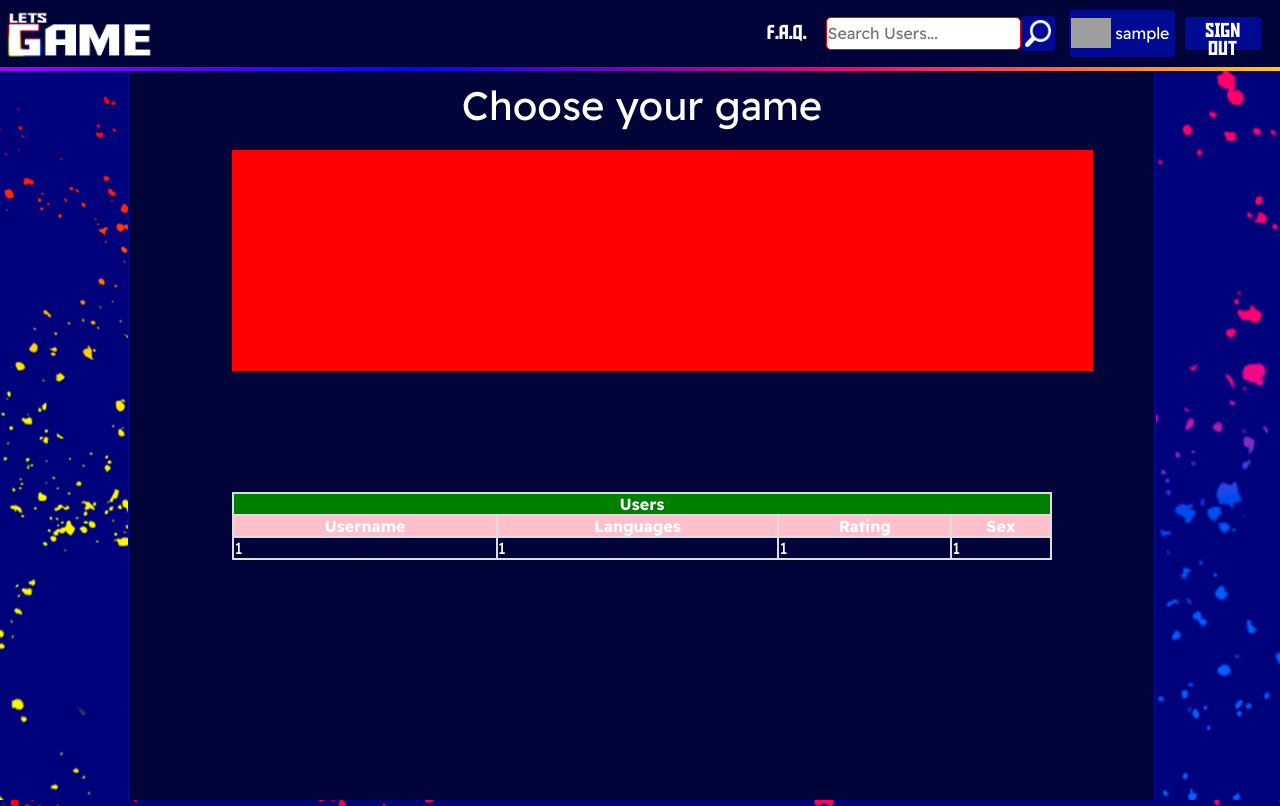
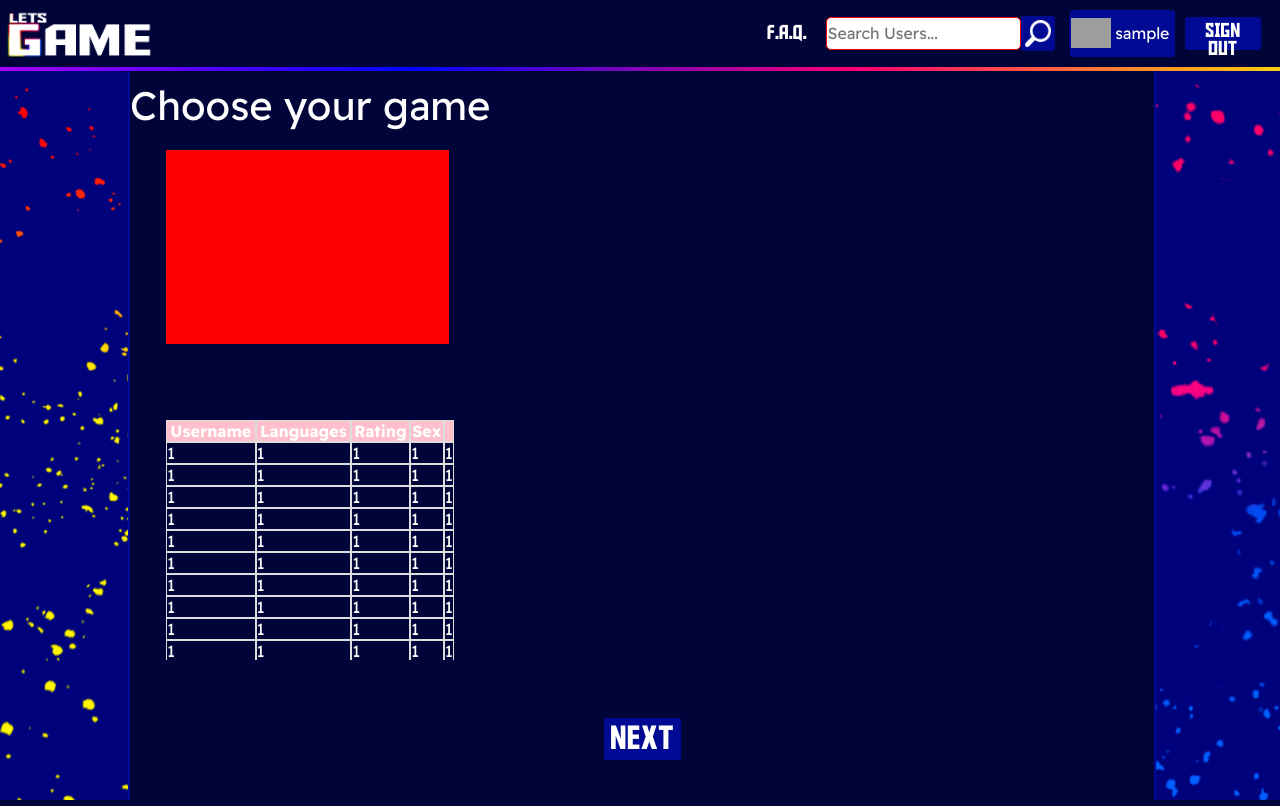
Before and after one commit to pt1C3/pap, a PHP site: page /play.php in a window 1280 px wide. Run offline with PHP 8.4, Linux system fonts and the light colour scheme; the visitor is signed in with stand-in values (Sample User, id 1); data that the repository does not hold is empty; grey boxes are pictures that could not be loaded.

Commit message:
play tabela funcionante mas feia

```diff
--- a/play.css
+++ b/play.css
@@ -1,5 +1,5 @@
 .games {
-  width: 80%;
+  width: calc(80% - 20px);
   padding: 2%;
   margin-left: 10%;
   display: grid;
@@ -8,9 +8,12 @@
   align-self: center;
   margin-bottom: 100px;
   height: 90%;
-  overflow-x:hidden;
-  overflow-y:scroll;
+  overflow-x: hidden;
+  overflow-y: scroll;
   background-color: red;
+
+}
+.games::-webkit-scrollbar{
 }
 .gameThumb {
   padding: 0;
@@ -18,15 +21,14 @@
   width: 90%;
   margin-right: 5%;
   border: outset 2pt;
-  border-image-source: linear-gradient(
-    45deg,
-    rgba(180, 0, 255, 1) 0%,
-    rgba(0, 6, 255, 1) 50%,
-    rgba(255, 0, 114, 1) 100%
-  );
+  border-image-source: linear-gradient(45deg,
+      rgba(180, 0, 255, 1) 0%,
+      rgba(0, 6, 255, 1) 50%,
+      rgba(255, 0, 114, 1) 100%);
   border-image-slice: 100 0;
   border-image-slice: 1;
 }
+
 .data {
   z-index: 0;
   padding-top: 60pt;
@@ -34,7 +36,7 @@
   background-color: #000438;
   margin-left: 10%;
   height: calc(100vh - 60pt);
-    display: flex;
+  display: grid;
   flex-direction: column;
   justify-content: space-between;
   border-right: 2pt solid #000a92;
@@ -72,38 +74,49 @@
 #nextbutton {
   font-family: "Aldo";
   color: #FFFFFF;
-  align-content: center;
-  padding-left: 10px;
-  padding-right: 10px;
-  pointer-events: none;
-  visibility:hidden;
-  margin-bottom: 40px;
-  margin-left: 82%;
+  cursor: pointer;
+  margin-left: 37%;
+  width: 20%;
   font-size: 25pt;
-  padding:5pt;
+  padding: 5pt;
   text-decoration: none;
   border-radius: 2px;
   background-color: #000a92;
   width: fit-content;
-  transition-duration: 0.5s;
+  transition-duration: 0.05s;
   transform: translateZ(0);
+  bottom: 5%;
+  position: absolute;
 }
 
-#nextbutton:hover{
+#nextbutton:hover {
   background-color: #000dbe;
   border-bottom: 3pt solid;
-  padding-right: 30px;
-  padding-left: 30px;
   border-image: linear-gradient(90deg, rgba(180, 0, 255, 1) 0%, rgba(0, 6, 255, 1) 33%, rgba(255, 0, 114, 1) 66%, rgba(255, 222, 0, 1) 100%);
   border-image-slice: 100 0;
   box-shadow: 0px 9px 21px 8px rgba(0, 0, 0, 0.438);
 }
-#usersList{
-  border-collapse: collapse;
-  width:80%;
-  height:fit-content;
-  margin-left:10%;
+
+#usersList {
+  border-collapse: separate;
+  width: 100%;
+  border-spacing: 0;
 }
-#usersList td, #usersList th{
-  border: 2px solid #ddd;
+#usersList thead th{
+  position: sticky;
+  top:0;
+   background-color:pink;
 }
+
+#usersList td, #usersList th {
+  border: 1px solid #ddd;
+}
+
+#table-wrapper {
+  overflow: hidden;
+  overflow-y: scroll;
+  height: 30vh;
+  width: 80%;
+  margin-left: 10%;
+
+}
--- a/play.php
+++ b/play.php
@@ -28,51 +28,163 @@
       <div class='games'>
         <?php
         foreach ($games as $game) {
-          echo '<a href="#" onclick="selected('.$game["gameID"].')"><img src="' . $game['thumbnail'] . '" class="gameThumb"/></a>';
+          echo '<a href="play.php?gameID=' . $game["gameID"] . '"><img src="' . $game['thumbnail'] . '" class="gameThumb"/></a>';
         }
-        foreach ($games as $game) {
-          echo '<a href="#" onclick="selected('.$game["gameID"].')"><img src="' . $game['thumbnail'] . '" class="gameThumb"/></a>';
-        }
-        foreach ($games as $game) {
-          echo '<a href="#" onclick="selected('.$game["gameID"].')"><img src="' . $game['thumbnail'] . '" class="gameThumb"/></a>';
-        }
+
         ?>
 
       </div>
     </div>
     <div>
-      <table id="usersList" >
-        <th colspan="5" style="background-color:green;">Users</th>
-        <tr style="background-color:pink;">
-          <th>Username</th>
-          <th>Languages</th>
-          <th>Rating</th>
-          <th>Sex</th>
+      <div id="table-wrapper">
+        <table id="usersList">
+          <thead>
+            <tr>
+              <th><span class="text">Username</span></th>
+              <th><span class="text">Languages</span></th>
+              <th><span class="text">Rating</span></th>
+              <th><span class="text">Sex</span></th>
+              <th><span class="text"></span></th>
+            </tr>
+          </thead>
+          <tbody>
+            <tr>
+              <td>1</td>
+              <td>1</td>
+              <td>1</td>
+              <td>1</td>
+              <td>1</td>
             </tr>
             <tr>
               <td>1</td>
               <td>1</td>
               <td>1</td>
               <td>1</td>
+              <td>1</td>
+            </tr>
+            <tr>
+              <td>1</td>
+              <td>1</td>
+              <td>1</td>
+              <td>1</td>
+              <td>1</td>
+            </tr>
+            <tr>
+              <td>1</td>
+              <td>1</td>
+              <td>1</td>
+              <td>1</td>
+              <td>1</td>
+            </tr>
+            <tr>
+              <td>1</td>
+              <td>1</td>
+              <td>1</td>
+              <td>1</td>
+              <td>1</td>
+            </tr>
+            <tr>
+              <td>1</td>
+              <td>1</td>
+              <td>1</td>
+              <td>1</td>
+              <td>1</td>
+            </tr>
+            <tr>
+              <td>1</td>
+              <td>1</td>
+              <td>1</td>
+              <td>1</td>
+              <td>1</td>
+            </tr>
+            <tr>
+              <td>1</td>
+              <td>1</td>
+              <td>1</td>
+              <td>1</td>
+              <td>1</td>
+            </tr>
+            <tr>
+              <td>1</td>
+              <td>1</td>
+              <td>1</td>
+              <td>1</td>
+              <td>1</td>
+            </tr>
+            <tr>
+              <td>1</td>
+              <td>1</td>
+              <td>1</td>
+              <td>1</td>
+              <td>1</td>
+            </tr>
+            <tr>
+              <td>1</td>
+              <td>1</td>
+              <td>1</td>
+              <td>1</td>
+              <td>1</td>
+            </tr>
+            <tr>
+              <td>1</td>
+              <td>1</td>
+              <td>1</td>
+              <td>1</td>
+              <td>1</td>
+            </tr>
+            <tr>
+              <td>1</td>
+              <td>1</td>
+              <td>1</td>
+              <td>1</td>
+              <td>1</td>
+            </tr>
+            <tr>
+              <td>1</td>
+              <td>1</td>
+              <td>1</td>
+              <td>1</td>
+              <td>1</td>
+            </tr>
+            <tr>
+              <td>1</td>
+              <td>1</td>
+              <td>1</td>
+              <td>1</td>
+              <td>1</td>
+            </tr>
+            <tr>
+              <td>1</td>
+              <td>1</td>
+              <td>1</td>
+              <td>1</td>
+              <td>1</td>
             </tr>
             <?php
-        $users = $pdo->query("SELECT * FROM user ")->fetchAll();
+            if (isset($_GET["gameID"]) == true) {
+              $users = $pdo->query("SELECT * FROM user, likedgames WHERE likedgames.gameID=" . $_GET["gameID"] . " and likedgames.userID= user.userID")->fetchAll();
+            } else $users = $pdo->query("SELECT * FROM user ")->fetchAll();
 
-        foreach($users as $user)
-        {
-          $languages = $pdo->query("SELECT userLanguage FROM languages where userID=". $user["userID"])->fetch();
+
+            foreach ($users as $user) {
+              if ($user["isAdmin"] != 1) {
+
+                $dadosLanguages = $pdo->query("SELECT userLanguage FROM languages where userID=" . $user["userID"])->fetchall();
+                $languages = array_column($dadosLanguages, 0);
                 echo '<tr>
-          <td>'.$user["username"] . '</td>
-          <td>'. implode(", ", $languages["userLanguage"]) . '</td>
-          <td>'. $user["rating"]. '</td>
-          <td>'. $user["sex"]. '</td>
+            <td>' . $user["username"] . '</td>
+            <td>' . implode(", ", $languages) . '</td>
+            <td>' . round($user["rating"], 1) . '</td>
+            <td>' . $user["sex"] . '</td>
+            <td> <a href="/profile.php?id=' . $user["userID"] . '">Profile</a></td>
             </tr>';
-
+              }
             }
             ?>
+          </tbody>
         </table>
       </div>
-    <div>
+
       <a id="nextbutton" href="#">Next</a>
     </div>
 
@@ -86,12 +198,6 @@
   <!--Home Page before Login-->
 </body>
 <script>
-  function selected(gameID) {
-    var imgselected = document.getElementById('nextbutton');
-    imgselected.innerHTML = gameID;
-    imgselected.style.pointerEvents = "all";
-    imgselected.style.visibility = "visible";
-  }
 </script>
 
 </html>
--- a/styles.css
+++ b/styles.css
@@ -30,7 +30,7 @@
 
   /* Chrome, Edge, and Safari */
   *::-webkit-scrollbar {
-    width: 16px;
+    width: 20px;
   }
 
   *::-webkit-scrollbar-track {
```
Lines whose indentation alone changed are shown as unchanged.
